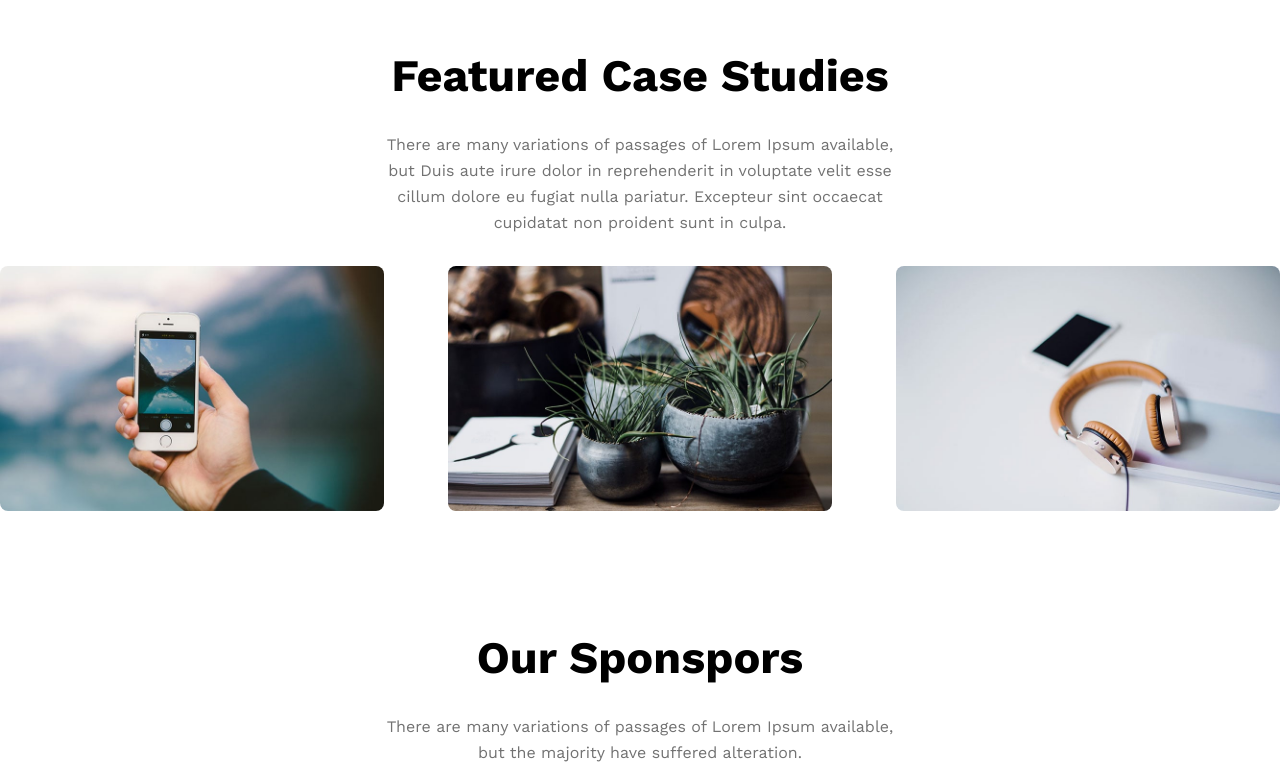
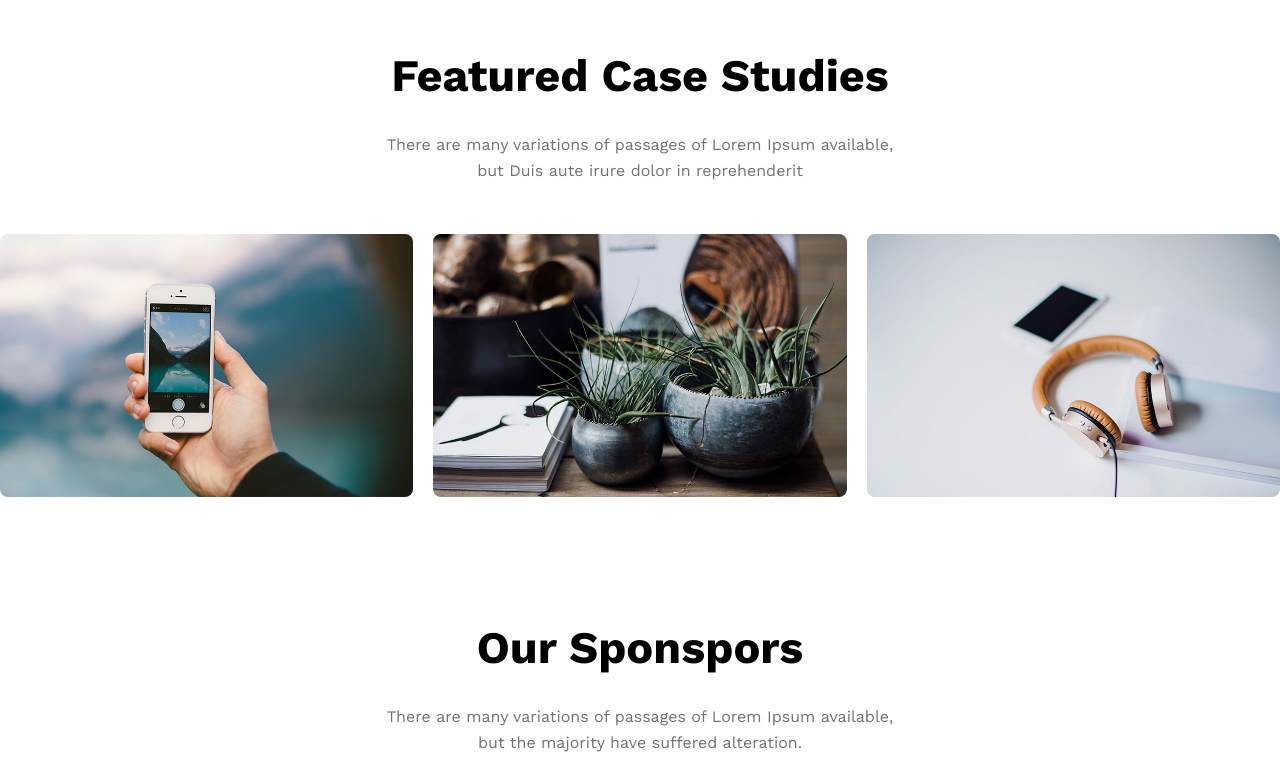
Before and after one commit to hafijurDia/g3-architects, a plain HTML site: page index.html in a window 1280 px wide. Shown: the part 3760-4544 px from the top of the page. Drawn offline with nearby package versions, Linux system fonts and the light colour scheme.

Commit message:
some bug fixes

```diff
--- a/index.html
+++ b/index.html
@@ -125,13 +125,13 @@
             <div class="container">
                 <div class="sponsor-header">
                     <h2>Featured Case Studies</h2>
-                    <p class="short-description">There are many variations of passages of Lorem Ipsum available, but Duis aute irure dolor in reprehenderit in voluptate velit esse cillum dolore eu fugiat nulla pariatur. Excepteur sint occaecat cupidatat non proident sunt in culpa.</p>
+                    <p class="short-description">There are many variations of passages of Lorem Ipsum available, but Duis aute irure dolor in reprehenderit </p>
 
                 </div>
                 <div class="case-images">
-                    <img src="images/business-05.jpg" alt="">
-                    <img src="images/business-06.jpg" alt="">
-                    <img src="images/business_02.jpg" alt="">
+                    <a href="#"><img src="images/business-05.jpg" alt=""></a>
+                    <a href="#"><img src="images/business-06.jpg" alt=""></a>
+                    <a href="#"><img src="images/business_02.jpg" alt=""></a>
                 </div>
             </div>
         </section>
--- a/styles/style.css
+++ b/styles/style.css
@@ -286,9 +286,10 @@ footer{
     justify-content: space-between;
     align-items: center;
     gap: 20px;
+    margin-top: 50px;
 }
 .case-images img{
-    width: 30%;
+    width: 100%;
     border-radius: 8px;
 
 }
@@ -397,8 +398,6 @@ footer{
         gap: inherit
     }
     .case-images img{
-        width: 100%;
-        border-radius: 8px;
         margin-bottom: 20px;
 
     }
```
